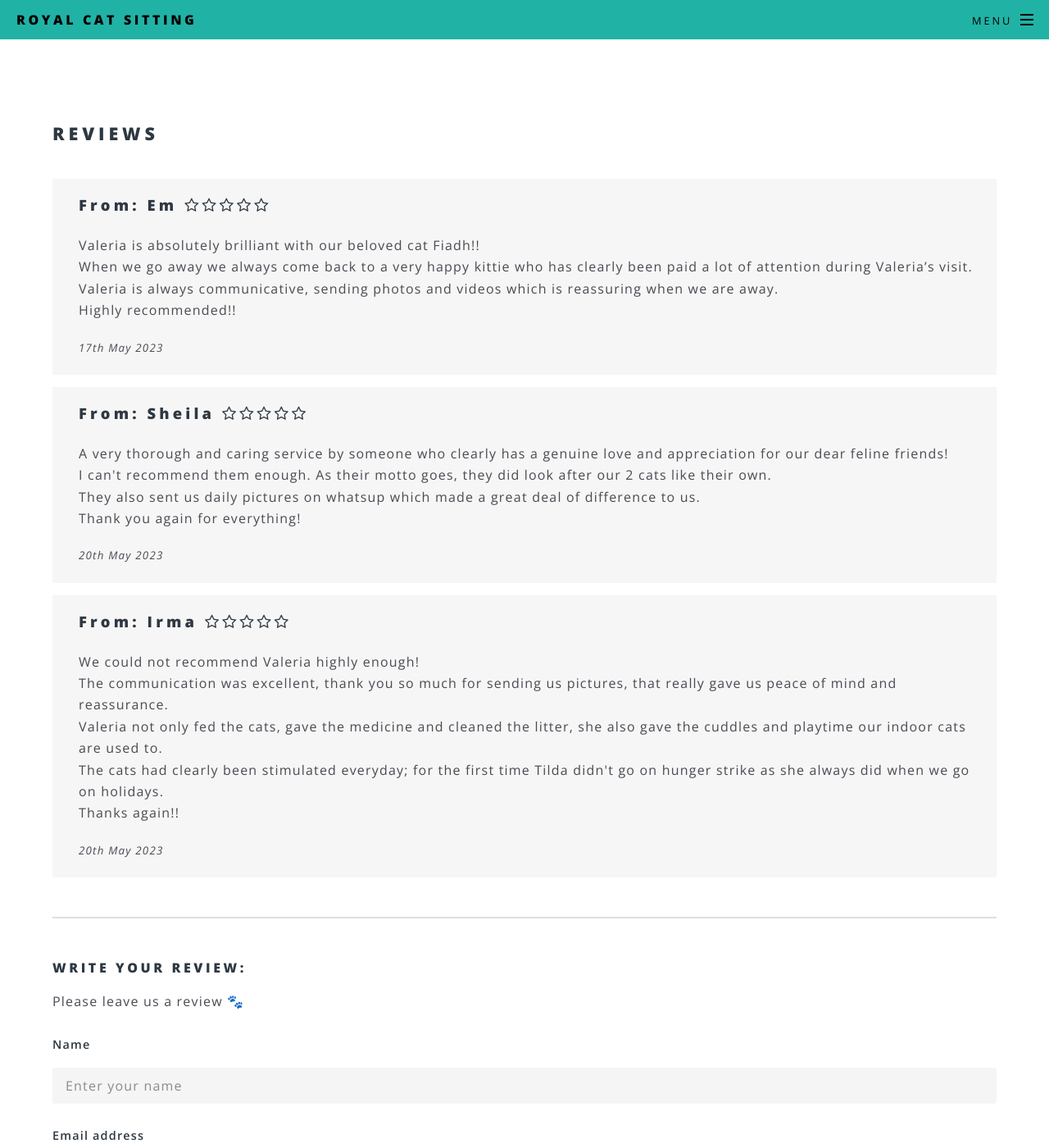
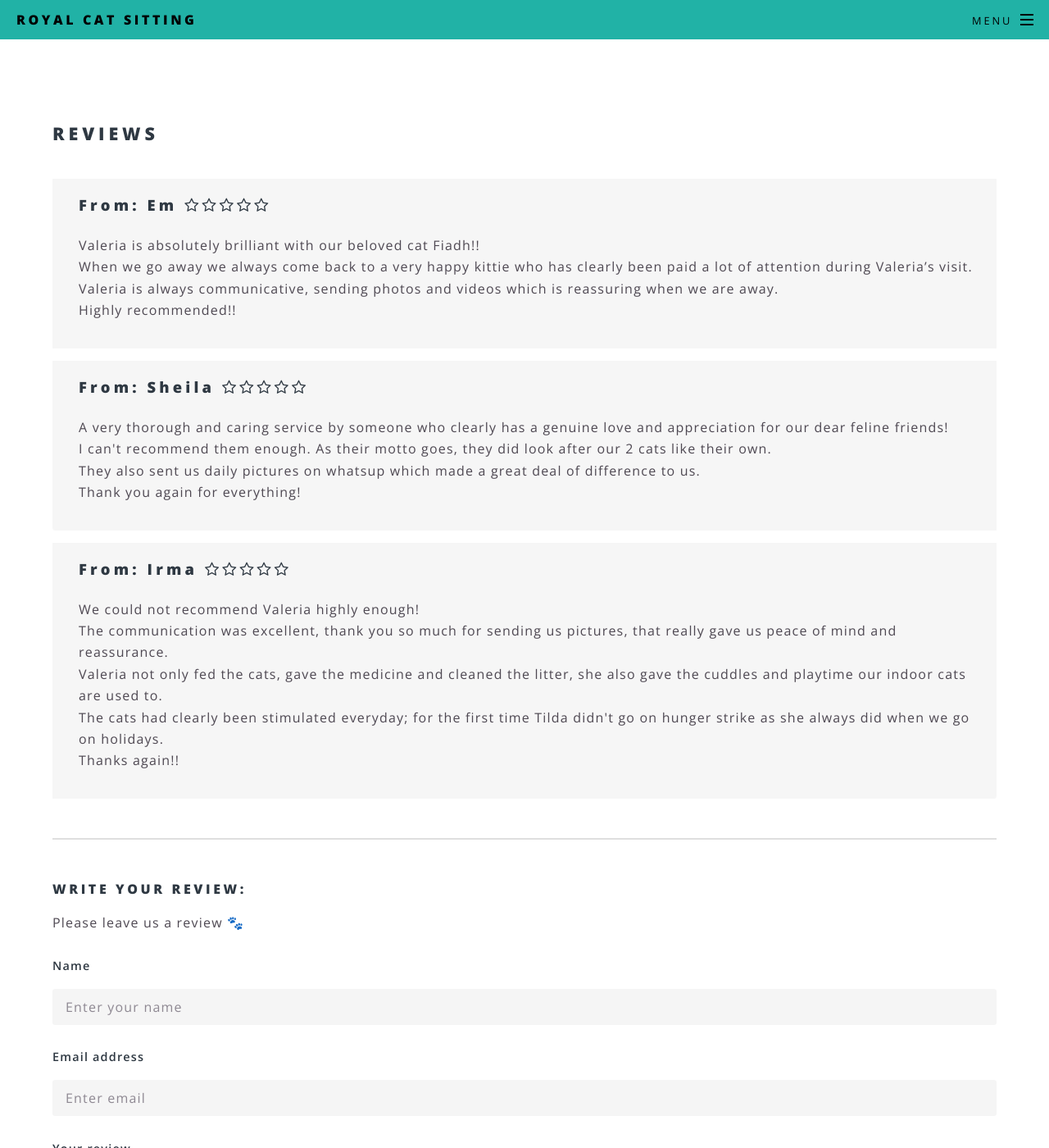
Before and after one commit to royalcatsitting/royalcatsitting.github.io, a Jekyll site: the page built from our_reviews.html, in a window 1280 px wide and 1400 px high. Shown: the whole window at 82% size. Built offline with Jekyll 4.4.1, drawn with Linux system fonts in a browser that asks for light colours.

Commit message:
remove dates

```diff
--- a/our_reviews.html
+++ b/our_reviews.html
@@ -17,7 +17,7 @@ order: 4
 	When we go away we always come back to a very happy kittie who has clearly been paid a lot of attention during Valeria’s visit.<br />
 	Valeria is always communicative, sending photos and videos which is reassuring when we are away.<br />
 	Highly recommended!!
-	<div style="font-size: 10pt; line-height: 0.0em; font-style: italic;">17th May 2023</div>
+	<!-- <div style="font-size: 10pt; line-height: 0.0em; font-style: italic;">17th May 2023</div> -->
 	</p>
 </li>
 
@@ -28,7 +28,7 @@ order: 4
 	I can't recommend them enough. As their motto goes, they did look after our 2 cats like their own.<br />
 	They also sent us daily pictures on whatsup which made a great deal of difference to us.<br />
 	Thank you again for everything!
-	<div style="font-size: 10pt; line-height: 0.0em; font-style: italic;">20th May 2023</div>
+	<!-- <div style="font-size: 10pt; line-height: 0.0em; font-style: italic;">20th May 2023</div> -->
 	</p>
 </li>
 
@@ -40,7 +40,7 @@ order: 4
 	Valeria not only fed the cats, gave the medicine and cleaned the litter, she also gave the cuddles and playtime our indoor cats are used to.<br />
 	The cats had clearly been stimulated everyday; for the first time Tilda didn't go on hunger strike as she always did when we go on holidays.<br />
 	Thanks again!!
-	<div style="font-size: 10pt; line-height: 0.0em; font-style: italic;">20th May 2023</div>
+	<!-- <div style="font-size: 10pt; line-height: 0.0em; font-style: italic;">20th May 2023</div> -->
 	</p>
 </li>
 
```
